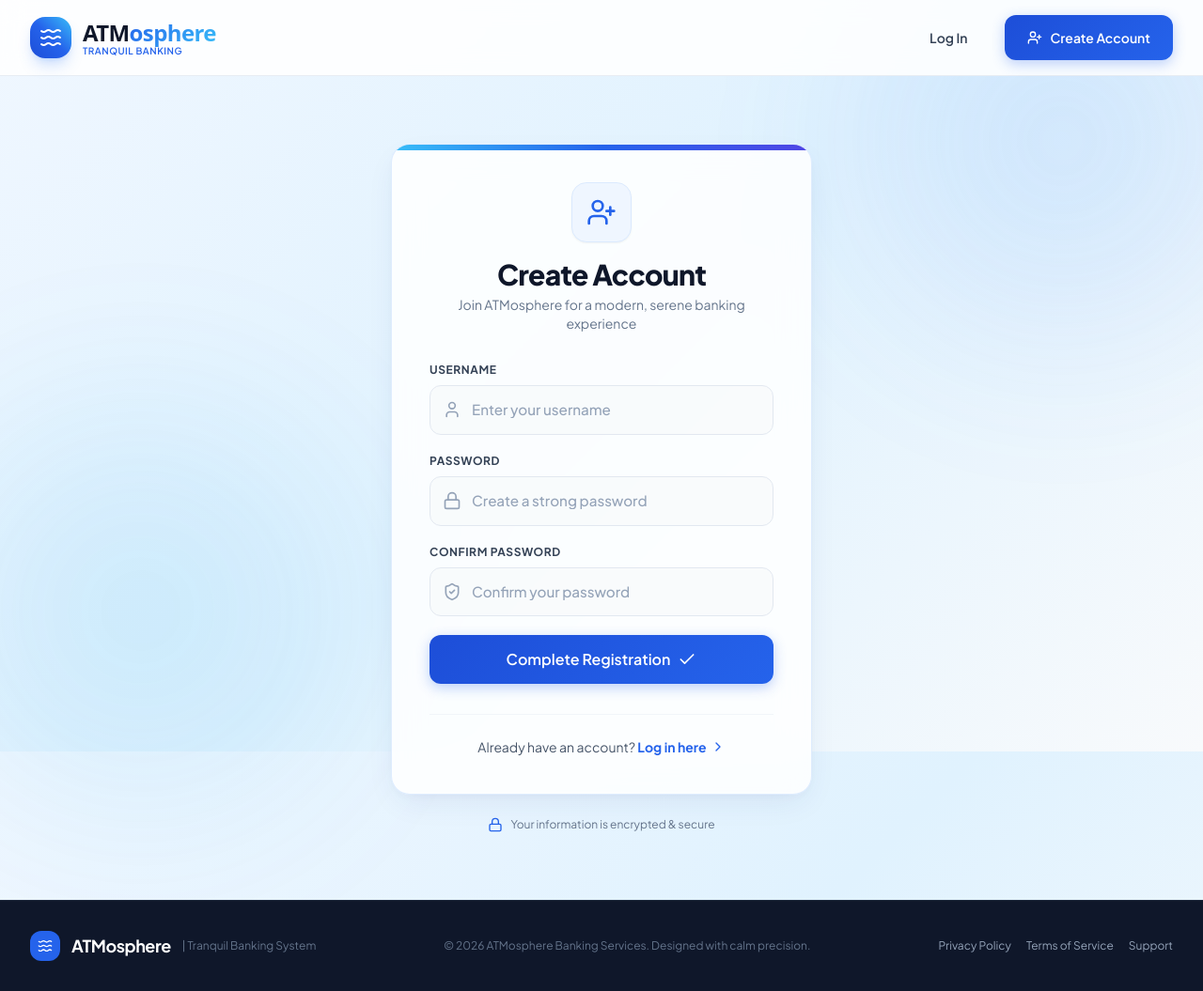
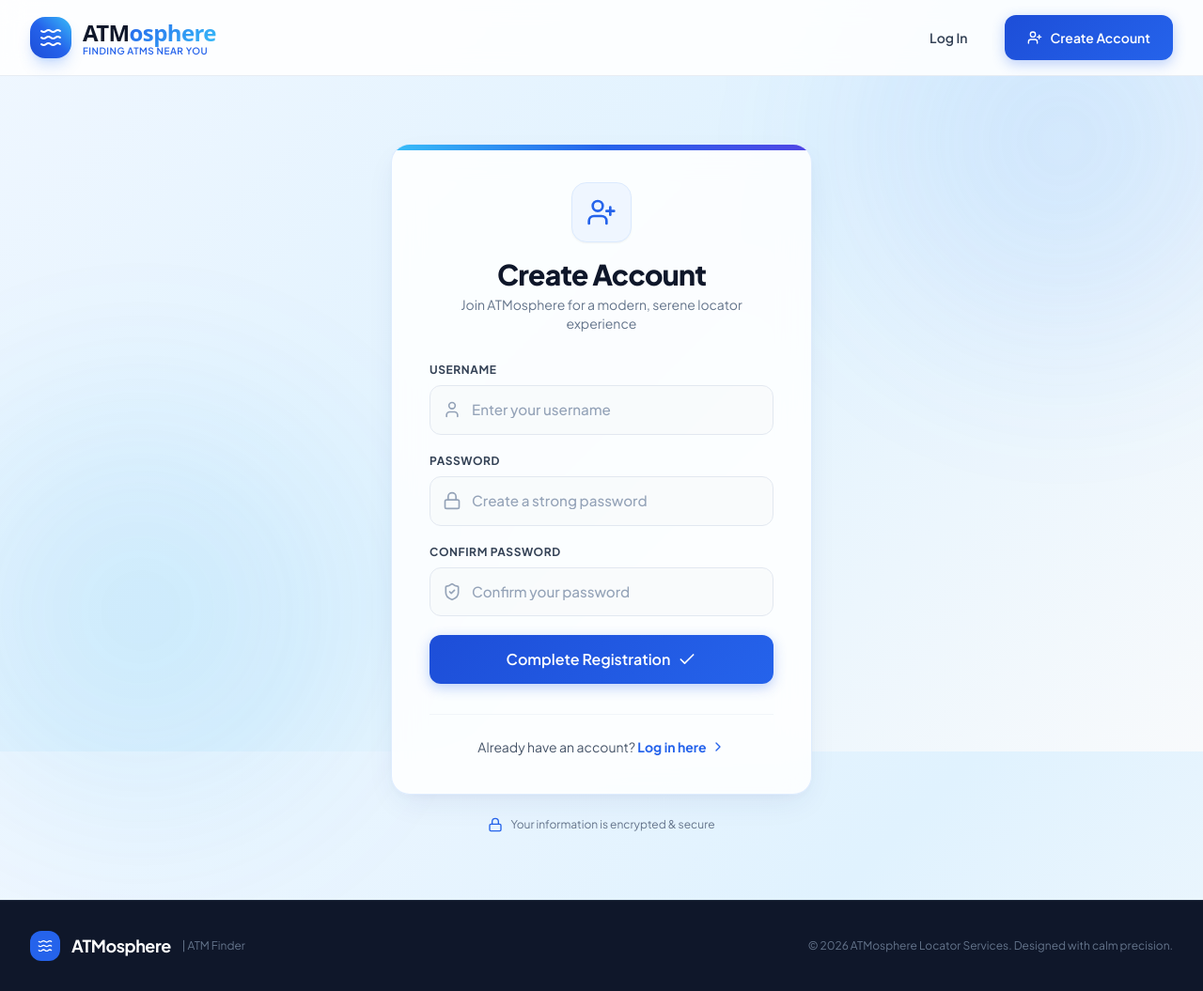
Before and after one commit to snlogarta-cit/csit327, a Django app: page /register/ in a window 1280 px wide. Shown: the whole page at 94% size. Run offline with Django 5.2, Linux system fonts and the light colour scheme; parts of the project's set-up code (start-up, migrations or seed data) failed here and were passed over; some libraries are stand-ins or nearby versions.

Commit message:
fix: update titles and descriptions for consistency in branding and messaging

```diff
--- a/templates/base.html
+++ b/templates/base.html
@@ -4,7 +4,7 @@
 <head>
     <meta charset="UTF-8">
     <meta name="viewport" content="width=device-width, initial-scale=1.0">
-    <title>{% block title %}ATMosphere - Calm Banking{% endblock %}</title>
+    <title>{% block title %}ATMosphere - Finding ATMs near you{% endblock %}</title>
     <!-- Tailwind CSS -->
     <script src="https://cdn.tailwindcss.com"></script>
     <!-- Lucide Icons -->
@@ -32,7 +32,7 @@
                         <span class="text-2xl font-extrabold tracking-tight text-slate-900 font-sans">
                             ATM<span class="gradient-text-sky">osphere</span>
                         </span>
-                        <span class="text-[10px] font-semibold tracking-wider text-blue-600 uppercase -mt-1">Tranquil Banking</span>
+                        <span class="text-[10px] font-semibold tracking-wider text-blue-600 uppercase -mt-1">Finding ATMs near you</span>
                     </div>
                 </a>
 
@@ -152,16 +152,16 @@
                         <i data-lucide="waves" class="w-4 h-4"></i>
                     </div>
                     <span class="text-lg font-bold text-white tracking-tight">ATMosphere</span>
-                    <span class="text-xs text-slate-500">| Tranquil Banking System</span>
+                    <span class="text-xs text-slate-500">| ATM Finder</span>
                 </div>
                 <p class="text-xs text-slate-500">
-                    &copy; 2026 ATMosphere Banking Services. Designed with calm precision.
+                    &copy; 2026 ATMosphere Locator Services. Designed with calm precision.
                 </p>
-                <div class="flex items-center space-x-4 text-xs">
-                    <a href="#" class="hover:text-blue-400 transition-colors">Privacy Policy</a>
-                    <a href="#" class="hover:text-blue-400 transition-colors">Terms of Service</a>
-                    <a href="#" class="hover:text-blue-400 transition-colors">Support</a>
-                </div>
+                <!-- <div class="flex items-center space-x-4 text-xs">
+                    <a class="hover:text-blue-400 transition-colors">Privacy Policy</a>
+                    <a class="hover:text-blue-400 transition-colors">Terms of Service</a>
+                    <a class="hover:text-blue-400 transition-colors">Support</a>
+                </div> -->
             </div>
         </div>
     </footer>
--- a/templates/register/register.html
+++ b/templates/register/register.html
@@ -21,7 +21,7 @@
                     Create Account
                 </h2>
                 <p class="text-sm text-slate-500 mt-1">
-                    Join ATMosphere for a modern, serene banking experience
+                    Join ATMosphere for a modern, serene locator experience
                 </p>
             </div>
 
```
